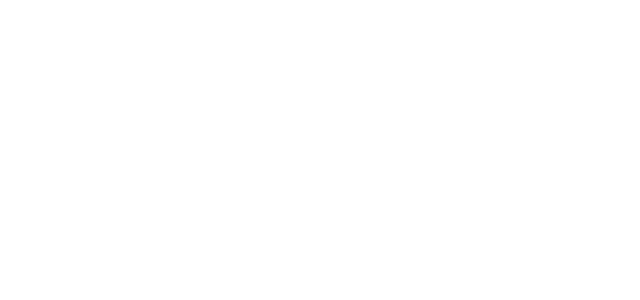
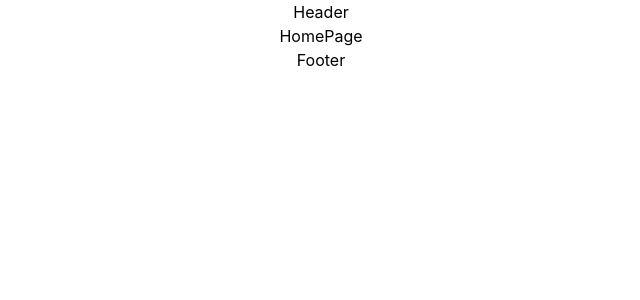
Before and after one commit to Fuad2005/Restaurant_Order_Management_Frontend, a React (Create React App) app: page / in a window 1280 px wide. Shown: the top 300 px of the page, without its empty margins (319-959 px from the left). Built offline with nearby package versions, Linux system fonts and the light colour scheme.

Commit message:
inital config done

```diff
--- a/package.json
+++ b/package.json
@@ -9,6 +9,7 @@
     "@testing-library/user-event": "^13.5.0",
     "react": "^19.1.0",
     "react-dom": "^19.1.0",
+    "react-router": "^7.5.0",
     "react-scripts": "5.0.1",
     "web-vitals": "^2.1.4"
   },
--- a/src/App.js
+++ b/src/App.js
@@ -1,9 +1,21 @@
 import './App.css';
+import { BrowserRouter, Routes, Route } from 'react-router';
+
+import Header from './components/layout/Header';
+import Footer from './components/layout/Footer';
+
+import HomePage from './pages/HomePage';
 
 function App() {
   return (
     <div className="App">
-
+      <Header />
+      <BrowserRouter>
+        <Routes>
+          <Route path="/" element={<HomePage />} />
+        </Routes>
+      </BrowserRouter>
+      <Footer />
     </div>
   );
 }
--- /dev/null
+++ b/src/components/layout/Footer.jsx
@@ -0,0 +1,9 @@
+import React from 'react'
+
+function Footer() {
+  return (
+    <div>Footer</div>
+  )
+}
+
+export default Footer
--- /dev/null
+++ b/src/components/layout/Header.jsx
@@ -0,0 +1,9 @@
+import React from 'react'
+
+function Header() {
+  return (
+    <div>Header</div>
+  )
+}
+
+export default Header
--- /dev/null
+++ b/src/pages/HomePage.jsx
@@ -0,0 +1,9 @@
+import React from 'react'
+
+function HomePage() {
+  return (
+    <div>HomePage</div>
+  )
+}
+
+export default HomePage
```
Also changed, not shown: 1 other file (tests, documents, lock files or other folders).
